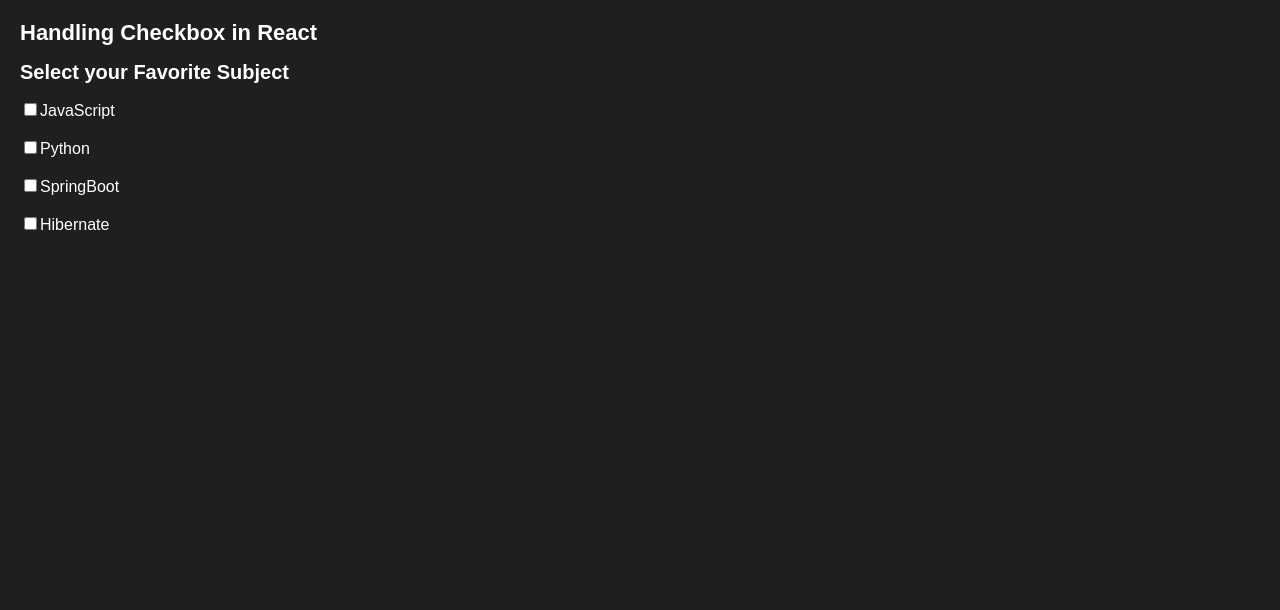
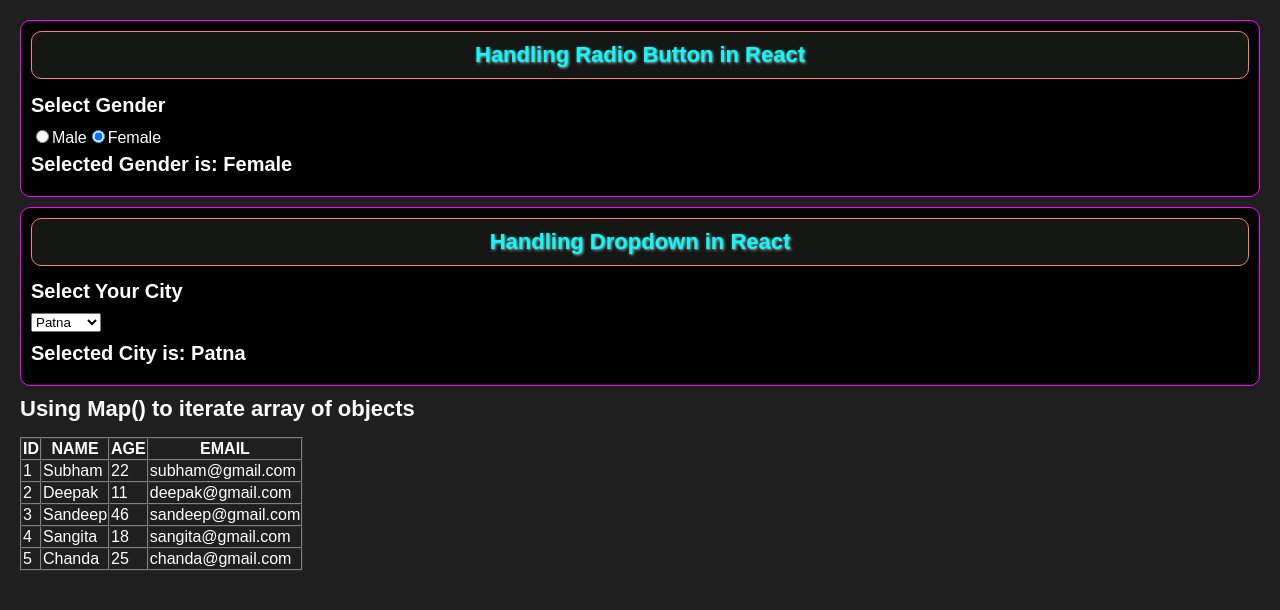
Before and after one commit to CodingCraze1/React-Basics-Code, a React (Create React App) app: page / in a window 1280 px wide. Shown: the top 610 px of the page. Built offline with nearby package versions, Linux system fonts and the light colour scheme.

Commit message:
Learned How to handle the radio button and dropdown menu

```diff
--- a/src/App.js
+++ b/src/App.js
@@ -6,11 +6,16 @@ import WrapperContent from "./components/WrapperContent";
 import InputFieldValue from "./components/InputFieldValue";
 import ControllerdComp from "./components/ControlledComp";
 import HandleCheckbox from "./components/HandleCheckbox";
+import HandleRadioButton from "./components/HandleRadioButton";
+import HandleDropdown from "./components/HandleDropdown";
+import MapFunction from "./components/MapFunction";
 
 export default function MyApp() {
   return (
     <div>
-      <HandleCheckbox />
+      <HandleRadioButton />
+      <HandleDropdown />
+      <MapFunction />
     </div>
   );
 }
--- /dev/null
+++ b/src/components/Dropdown.css
@@ -0,0 +1,27 @@
+* {
+  box-sizing: border-box;
+}
+.heading {
+  color: aqua;
+  border: 1px solid salmon;
+  border-radius: 10px;
+  padding: 10px;
+  text-align: center;
+  background-color: #151714;
+  text-shadow: 1px 1px 3px rgb(187, 185, 185);
+}
+.dropdown-container,
+.radio-container {
+  border: 1px solid magenta;
+  padding: 10px;
+  border-radius: 10px;
+  margin-bottom: 10px;
+  background-color: black;
+}
+
+label,
+input,
+select,
+h2 {
+  margin-bottom: 10px;
+}
--- /dev/null
+++ b/src/components/HandleDropdown.js
@@ -0,0 +1,21 @@
+import { useState } from "react";
+import Dropdown from "./Dropdown.css";
+
+export default function HandleDropdown() {
+  const [city, setCity] = useState("Patna");
+
+  return (
+    <div className="dropdown-container">
+      <h1 className="heading">Handling Dropdown in React</h1>
+      <h2>Select Your City</h2>
+      <select onChange={(e) => setCity(e.target.value)} defaultValue="Patna">
+        <option value="Jaipur">Jaipur</option>
+        <option value="Delhi">Delhi</option>
+        <option value="Mumbai">Mumbai</option>
+        <option value="Patna">Patna</option>
+        <option value="Kolkata">Kolkata</option>
+      </select>
+      <h2>Selected City is: {city}</h2>
+    </div>
+  );
+}
--- /dev/null
+++ b/src/components/HandleRadioButton.js
@@ -0,0 +1,30 @@
+import { useState } from "react";
+
+export default function HandleRadioButton() {
+  const [gender, setGender] = useState("Female");
+  return (
+    <div className="radio-container">
+      <h1 className="heading">Handling Radio Button in React</h1>
+      <h2>Select Gender</h2>
+      <input
+        type="radio"
+        onChange={(e) => setGender(e.target.value)}
+        name="gender"
+        value="Male"
+        id="male"
+      />
+      <label htmlFor="male">Male</label>
+
+      <input
+        type="radio"
+        onChange={(e) => setGender(e.target.value)}
+        checked
+        name="gender"
+        value="Female"
+        id="female"
+      />
+      <label htmlFor="female">Female</label>
+      <h2>Selected Gender is: {gender}</h2>
+    </div>
+  );
+}
--- /dev/null
+++ b/src/components/MapFunction.js
@@ -0,0 +1,59 @@
+export default function MapFunction() {
+  let userData = [
+    {
+      id: 1,
+      name: "Subham",
+      age: 22,
+      email: "subham@gmail.com",
+    },
+    {
+      id: 2,
+      name: "Deepak",
+      age: 11,
+      email: "deepak@gmail.com",
+    },
+    {
+      id: 3,
+      name: "Sandeep",
+      age: 46,
+      email: "sandeep@gmail.com",
+    },
+    {
+      id: 4,
+      name: "Sangita",
+      age: 18,
+      email: "sangita@gmail.com",
+    },
+    {
+      id: 5,
+      name: "Chanda",
+      age: 25,
+      email: "chanda@gmail.com",
+    },
+  ];
+  return (
+    <div>
+      <h1>Using Map() to iterate array of objects</h1>
+      <table border="1" cellSpacing="0">
+        <thead>
+          <tr>
+            <th>ID</th>
+            <th>NAME</th>
+            <th>AGE</th>
+            <th>EMAIL</th>
+          </tr>
+        </thead>
+        <tbody>
+          {userData.map((user) => (
+            <tr key={user.id}>
+              <td>{user.id}</td>
+              <td>{user.name}</td>
+              <td>{user.age}</td>
+              <td>{user.email}</td>
+            </tr>
+          ))}
+        </tbody>
+      </table>
+    </div>
+  );
+}
```
